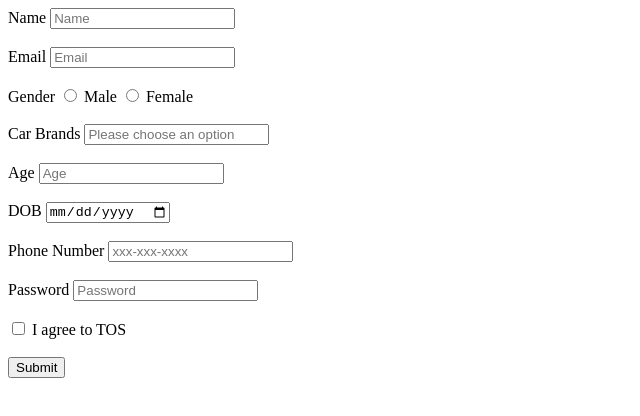
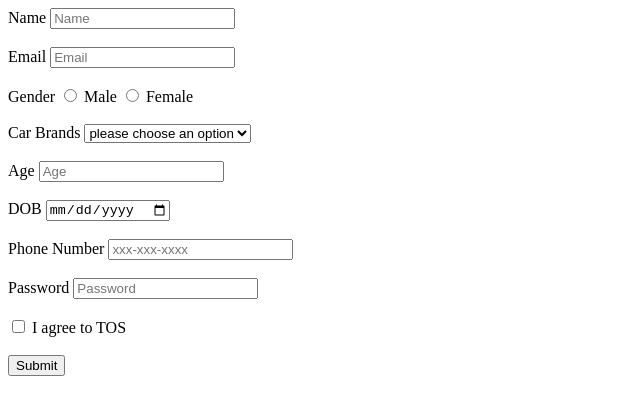
Before and after one commit to acciojob/signup-form-car-Ayush211103, a website: page main.html in a window 1280 px wide. Shown: the whole page, without its empty margins (0-640 px from the left). Drawn offline with Linux system fonts and the light colour scheme.

Commit message:
created a submission

```diff
--- a/main.html
+++ b/main.html
@@ -25,7 +25,10 @@
 		<br>
 		<br>
 		<label for="car">Car Brands</label>
-		<input type="select" id="car" placeholder="Please choose an option">
+		<select id="car">
+			<option value="benz">please choose an option</option>
+			<option vaue="GT">GT</option>
+		</select>
 		<br>
 		<br>
 		<label for="age">Age</label>
@@ -48,7 +51,7 @@
 		<label for="tos">I agree to TOS</label>
 		<br>
 		<br>
-		<input type="submit">
+		<button type="submit">Submit</button>
 
 
 	</form>
```
